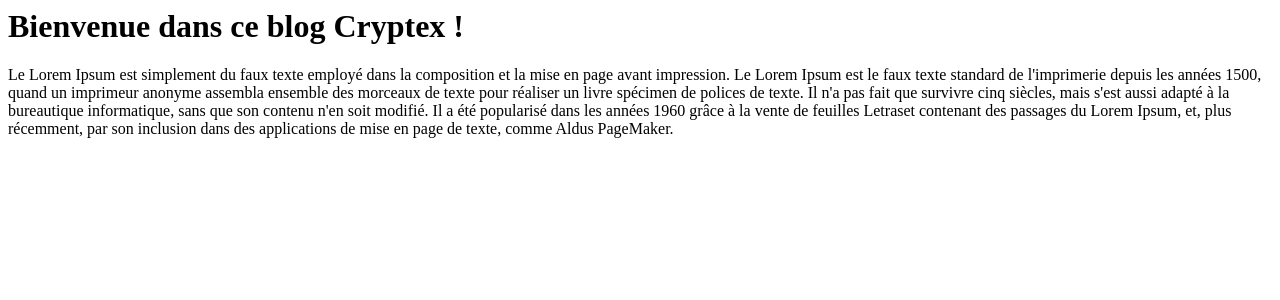
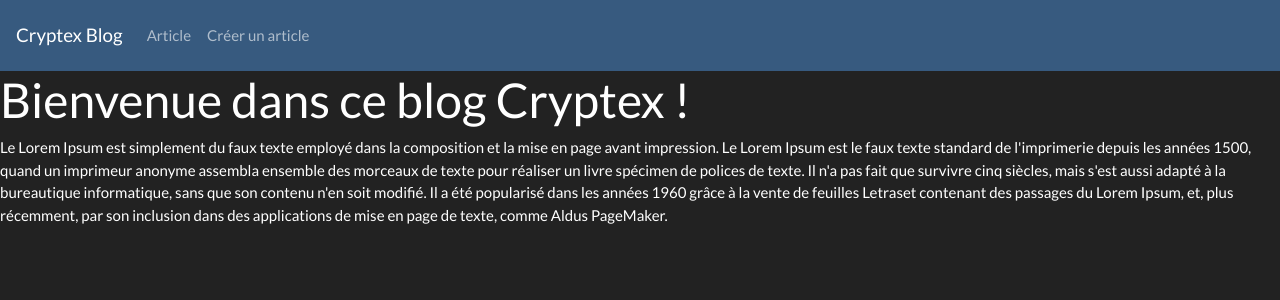
Before and after one commit to nbr-23/cryptex, a Symfony app: template templates/default/home.html.twig in a window 1280 px wide. Shown: the top 300 px of the page. Run offline with Twig, Linux system fonts and the light colour scheme; the template is opened without the code that fills it, so the values that code supplies are empty; some libraries are stand-ins or nearby versions.

Commit message:
add bootstrap link + navbar on home.html.twig

```diff
--- a/templates/base.html.twig
+++ b/templates/base.html.twig
@@ -3,9 +3,29 @@
     <head>
         <meta charset="UTF-8">
         <title>{% block title %}Welcome!{% endblock %}</title>
+        <link rel="stylesheet" href=<link rel="stylesheet" href="https://stackpath.bootstrapcdn.com/bootstrap/4.4.1/css/bootstrap.min.css" integrity="sha384-Vkoo8x4CGsO3+Hhxv8T/Q5PaXtkKtu6ug5TOeNV6gBiFeWPGFN9MuhOf23Q9Ifjh" crossorigin="anonymous">
+        <link rel="stylesheet" href="https://bootswatch.com/4/darkly/bootstrap.min.css">
+
         {% block stylesheets %}{% endblock %}
     </head>
     <body>
+        <nav class="navbar navbar-expand-lg navbar-dark bg-primary">
+            <a class="navbar-brand" href="/">Cryptex Blog</a>
+            <button class="navbar-toggler" type="button" data-toggle="collapse" data-target="#navbarColor01" aria-controls="navbarColor01" aria-expanded="false" aria-label="Toggle navigation">
+              <span class="navbar-toggler-icon"></span>
+            </button>
+
+            <div class="collapse navbar-collapse" id="navbarColor01">
+              <ul class="navbar-nav mr-auto">
+                <li class="nav-item">
+                  <a class="nav-link" href="#">Article</a>
+                </li>
+                <li class="nav-item">
+                  <a class="nav-link" href="#">Créer un article</a>
+                </li>
+              </ul>
+            </div>
+          </nav>
         {% block body %}{% endblock %}
         {% block javascripts %}{% endblock %}
     </body>
--- a/templates/default/home.html.twig
+++ b/templates/default/home.html.twig
@@ -1,3 +1,11 @@
+{% extends 'base.html.twig' %}
+
+ {% block body %}
+
+
 <h1>Bienvenue dans ce blog Cryptex !</h1>
 
+<div>
 <p>Le Lorem Ipsum est simplement du faux texte employé dans la composition et la mise en page avant impression. Le Lorem Ipsum est le faux texte standard de l'imprimerie depuis les années 1500, quand un imprimeur anonyme assembla ensemble des morceaux de texte pour réaliser un livre spécimen de polices de texte. Il n'a pas fait que survivre cinq siècles, mais s'est aussi adapté à la bureautique informatique, sans que son contenu n'en soit modifié. Il a été popularisé dans les années 1960 grâce à la vente de feuilles Letraset contenant des passages du Lorem Ipsum, et, plus récemment, par son inclusion dans des applications de mise en page de texte, comme Aldus PageMaker.</p>
+</div>
+{% endblock body %}
```
Also changed, not shown: public/css/bootstrap.min.css (added).
